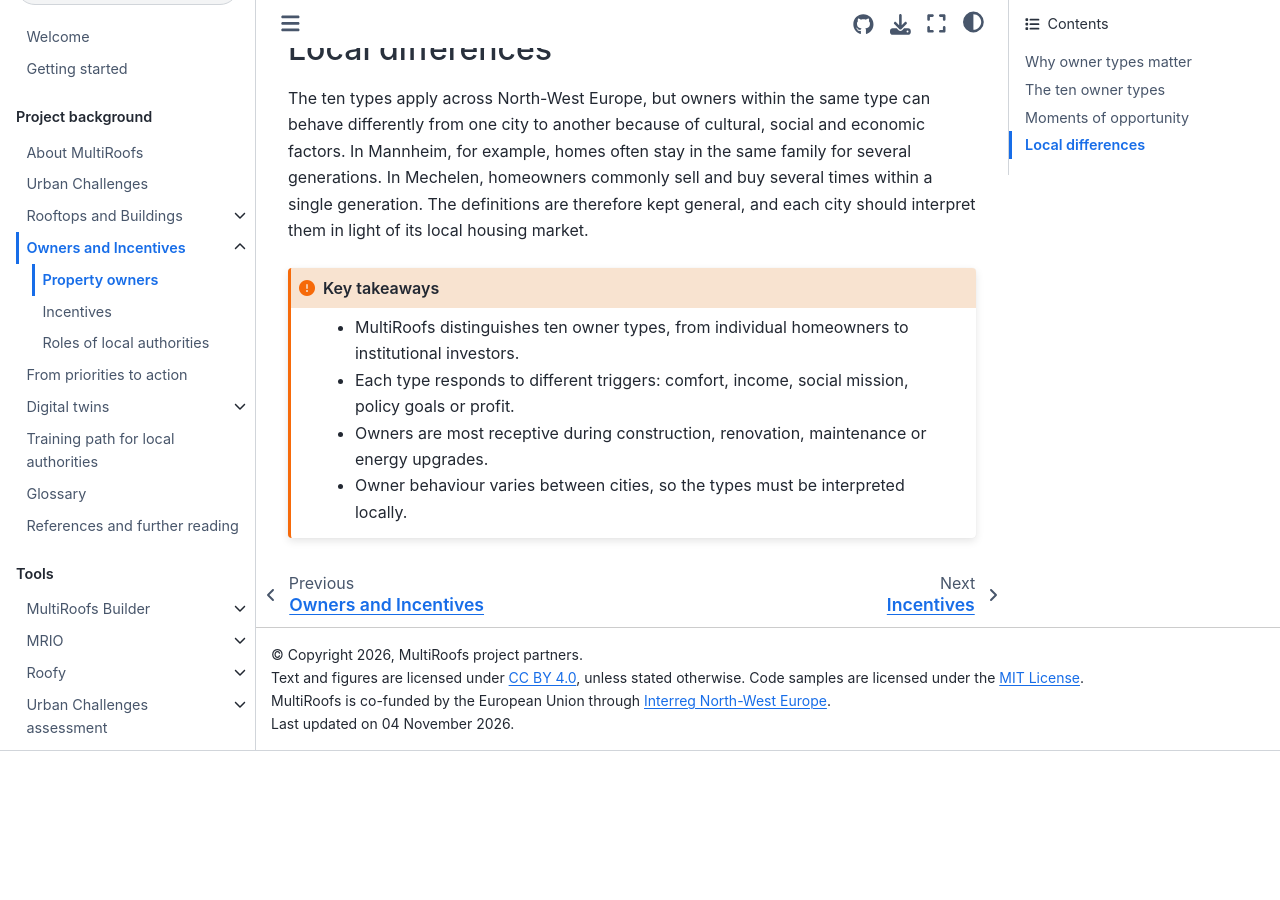
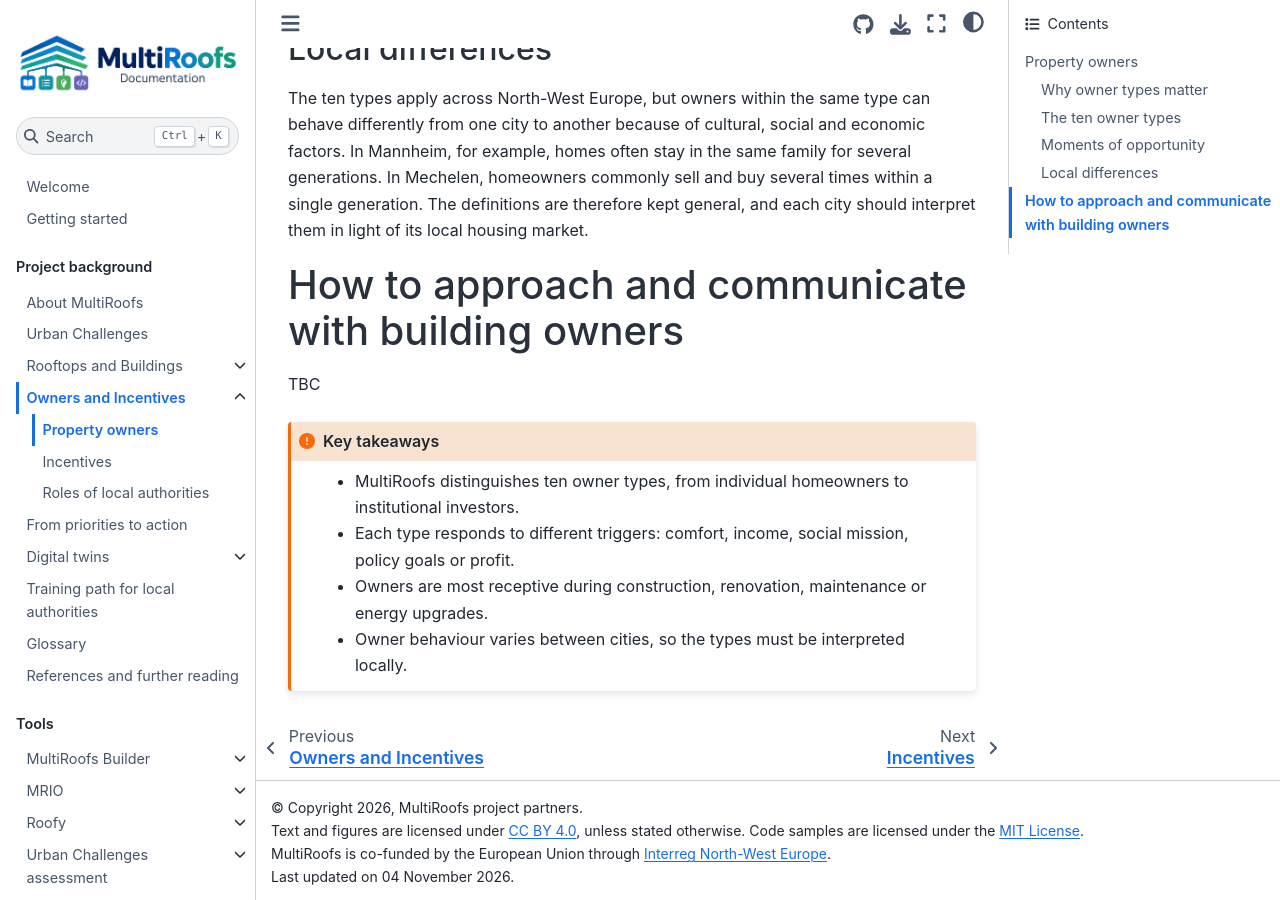
Before and after one commit to MultiRoofs/MultiRoofs_docs, a Sphinx documentation site: the page built from docs/owners-and-incentives/property-owners.md, in a window 1280 px wide and 900 px high, scrolled down 2759 px. Built offline with Sphinx 7.4.7 and the Sphinx Book theme 1.1.4, drawn with Linux system fonts in a browser that asks for light colours; before the commit the page ends 3510 px from its top, so only the background shows below that.

Commit message:
Update property-owners.md
Adding a section for how to approach and communicate with property owners

````diff
--- a/docs/owners-and-incentives/property-owners.md
+++ b/docs/owners-and-incentives/property-owners.md
@@ -53,6 +53,13 @@ Aligning rooftop proposals with these moments lowers costs and barriers, and inc
 
 The ten types apply across North-West Europe, but owners within the same type can behave differently from one city to another because of cultural, social and economic factors. In Mannheim, for example, homes often stay in the same family for several generations. In Mechelen, homeowners commonly sell and buy several times within a single generation. The definitions are therefore kept general, and each city should interpret them in light of its local housing market.
 
+# How to approach and communicate with building owners
+
+TBC
+
+% TODO: add content on how to approach and communicate with building owners, based
+% on the experience of the pilot cities.
+
 ```{admonition} Key takeaways
 :class: important
 - MultiRoofs distinguishes ten owner types, from individual homeowners to institutional investors.
````
